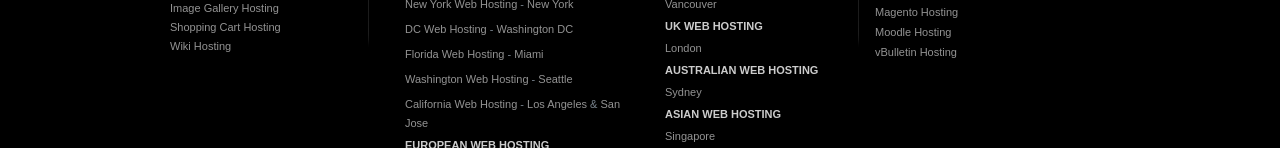
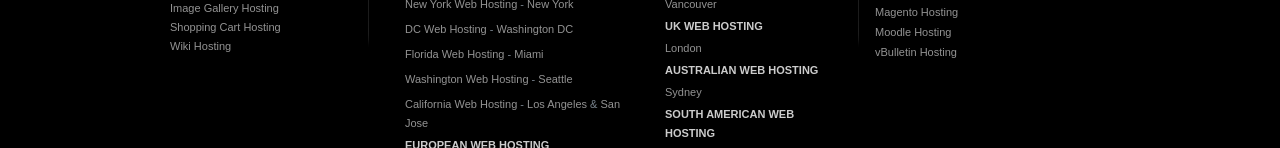
Before and after one commit to digideskio/eng5.com, a Jekyll site: the page built from index.html, in a window 1280 px wide. Shown: the part 1404-1552 px from the top of the page. Built offline with Jekyll 4.4.1, drawn with Linux system fonts in a browser that asks for light colours; Markdown is read by kramdown in place of the engine named in the settings.

Commit message:
Adding Brazil to footer

```diff
--- a/_layouts/default.html
+++ b/_layouts/default.html
@@ -162,7 +162,12 @@
 									<li><a href="http://www.site5.com/p/sydney-australia-web-hosting/">Sydney</a></li>
 								</ul>
 							</div>
-
+							<div>
+								<span><a href="http://www.site5.com/p/south-american-web-hosting/">SOUTH AMERICAN WEB HOSTING</a></span>
+								<ul>
+									<li><a href="http://www.site5.com/p/brazil-web-hosting/">Brazil</a></li>
+								</ul>
+							</div>
 							<div>
 								<span><a href="http://www.site5.com/p/asia-web-hosting/">ASIAN WEB HOSTING</a></span>
 								<ul>
```
